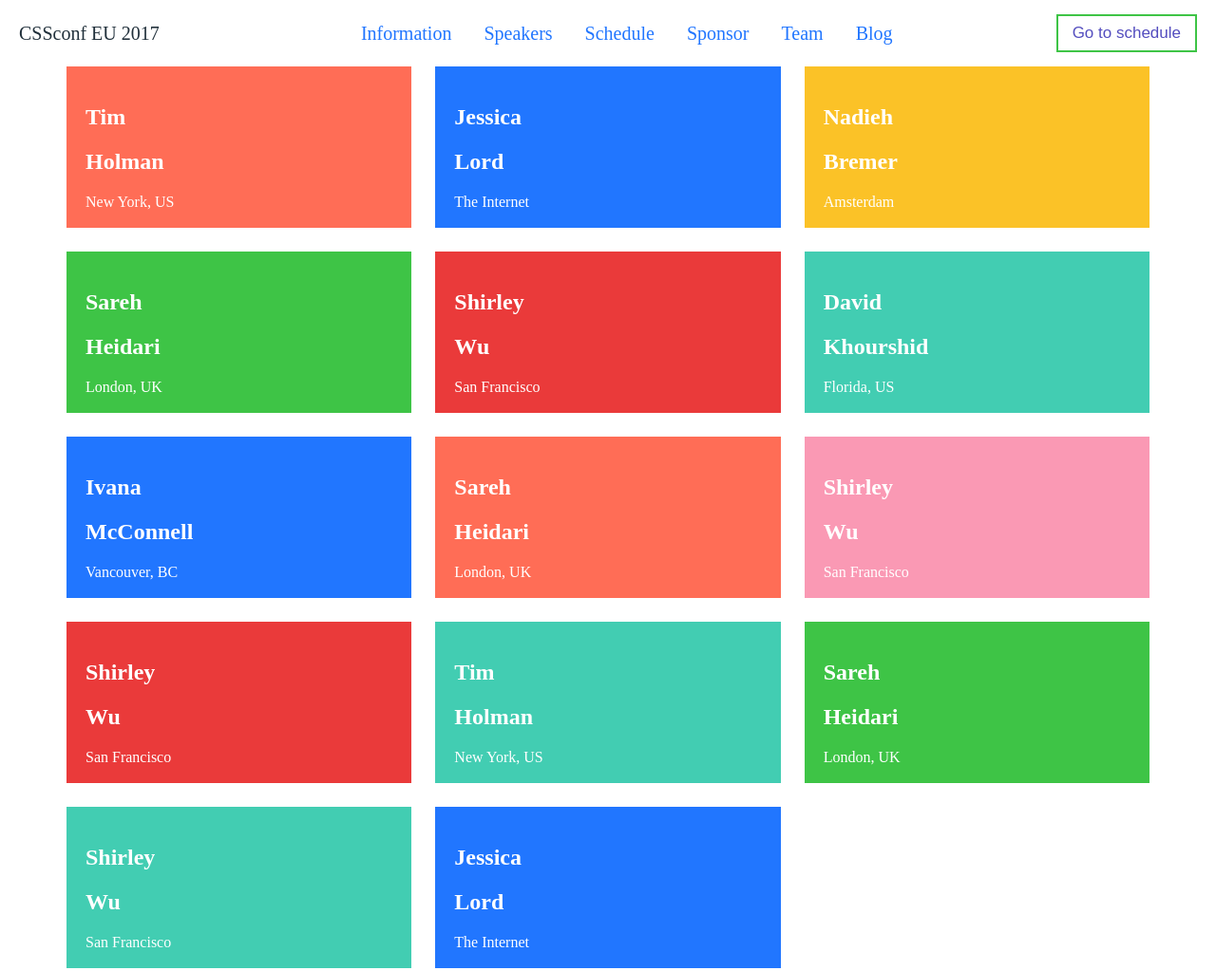
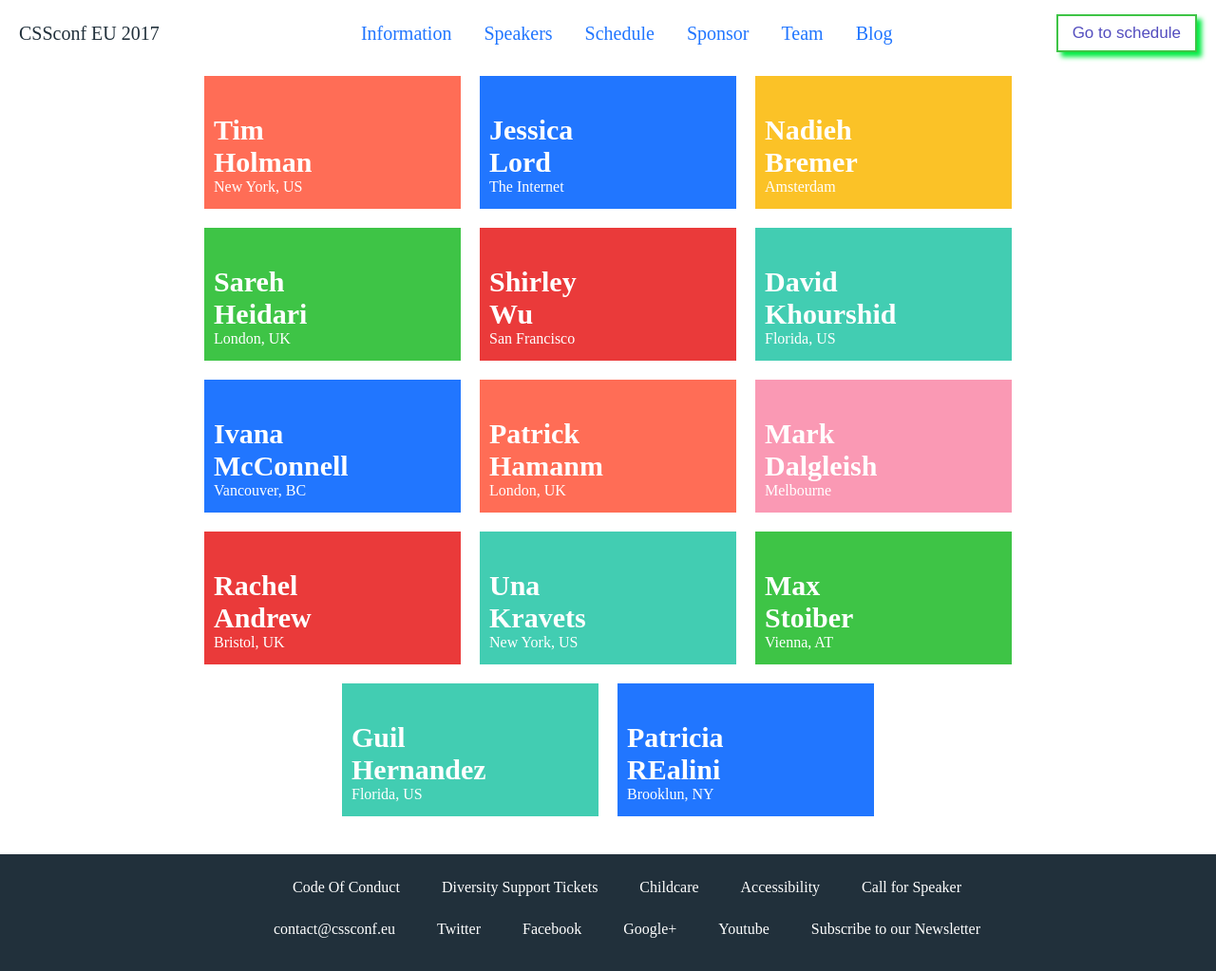
Before and after one commit to muhammadkamil66/CSS-Conf, a plain HTML site: page index.html in a window 1280 px wide. Shown: the top 1023 px of the page at 95% size. Drawn offline with Linux system fonts and the light colour scheme.

Commit message:
css conf test

```diff
--- a/index.html
+++ b/index.html
@@ -61,39 +61,39 @@
 			<p>Vancouver, BC</p>
 		</div>
 		<div class="orange">
-			<h1>Sareh </h1>
-			<h1>Heidari</h1>
+			<h1>Patrick </h1>
+			<h1>Hamanm</h1>
 			<p>London, UK</p>
 		</div>
 		<div class="pink">
-			<h1>Shirley </h1>
-			<h1>Wu</h1>
-			<p>San Francisco</p>
+			<h1>Mark</h1>
+			<h1>Dalgleish</h1>
+			<p>Melbourne</p>
 		</div>
 		<div class="red">
-			<h1>Shirley </h1>
-			<h1>Wu</h1>
-			<p>San Francisco</p>
+			<h1>Rachel</h1>
+			<h1>Andrew</h1>
+			<p>Bristol, UK</p>
 		</div>
 		<div class="light-green">
-			<h1>Tim </h1>
-			<h1>Holman</h1>
+			<h1>Una </h1>
+			<h1>Kravets</h1>
 			<p>New York, US</p>
 		</div>
 		<div class="dark-green">
-			<h1>Sareh </h1>
-			<h1>Heidari</h1>
-			<p>London, UK</p>
+			<h1>Max </h1>
+			<h1>Stoiber</h1>
+			<p>Vienna, AT</p>
 		</div>
 		<div class="light-green-2">
-			<h1>Shirley </h1>
-			<h1>Wu</h1>
-			<p>San Francisco</p>
+			<h1>Guil </h1>
+			<h1>Hernandez</h1>
+			<p>Florida, US</p>
 		</div>
 		<div class="blue">
-			<h1>Jessica </h1>
-			<h1>Lord</h1>
-			<p>The Internet</p>
+			<h1>Patricia </h1>
+			<h1>REalini</h1>
+			<p>Brooklun, NY</p>
 		</div>
 
 
--- a/style.css
+++ b/style.css
@@ -9,7 +9,9 @@ header{
 	height: 70px;
 	position: sticky;
 	top: 0;
+
 }
+
 .logo{
 	color: #21303b;
 	padding-left: 20px;
@@ -18,14 +20,25 @@ header{
 }
 .logo:hover{
 	color: #2176ff;
+	cursor: pointer;
 }
+/*.logo:hover{
+	color: #21303b;
+}*/
 .nav-bar li {
 	display: inline-block;
 	margin: 0 15px;
 	color: #2176ff;
 	font-size:  20px ;
 }
+.nav-bar li:hover{
+	color: lightblue;
+	cursor: pointer;
+}
 button{
+	-webkit-box-shadow: 5px 5px 5px 0px rgba(3,236,69,1);
+	-moz-box-shadow: 5px 5px 5px 0px rgba(3,236,69,1);
+	box-shadow: 5px 5px 5px 0px rgba(3,236,69,1);
 	border:2px solid #3ec446;
 	color: #544ebf;
 	padding: 8px 15px;
@@ -34,81 +47,99 @@ button{
 	font-size:  17px ;
 
 }
+button:hover{
+	color: lightblue;
+	cursor: pointer;
+}
 article{
 	/*display: grid;
   	grid-column-gap: 50px;
   	grid-template-columns: auto auto auto;*/
-  	display: grid;
+  	/*display: grid;
     grid-gap: 25px;
     grid-template-columns: repeat(3, minmax(200px, 1fr));
     grid-auto-rows: 170px;
-    margin: 0px 70px;
+    margin: 0px 70px;*/
+    display: flex;
+    flex-wrap: wrap;
+    align-items: center;
+    justify-content: center;
+    width: 70%;
+    margin: 0px auto;
+
+
 }
 /*.orange :nth-child(1) {
     grid-column: 1/ span 3;
 }*/
+article div:hover{
+	background-color: #21303b;
+}
 article div{
 	color: white;
 	cursor: pointer;
-}
-article div:hover{
-	background-color: grey;
+	width: 250px;
+	height: 120px;
+	padding: 10px;
+	margin: 10px;
+	align-items: center;
+
 }
 .orange{
 	background-color: #ff6d56;
-	padding: 20px;
 }
 .blue{
 	background-color: #2176ff;
-	padding: 20px;
 }
 .yellow{
-	padding: 20px;
 	background-color: #fbc227;
 }
 .green{
 	background-color: #3ec446;
-	padding: 20px;
 }
 .red{
 	background-color: #ea3a3a;
-	padding: 20px;
 
 }
 .skyblue{
 	background-color: #42cdb2;
-	padding: 20px;
 
 }
 .light-blue{
 	background-color:
-	padding: 20px;
 
 }
 .orange{
 	background-color: #ff6d56;
-	padding: 20px;
 
 }
 .pink{
 	background-color: #fa99b4;
-	padding: 20px;
 
 }
 .light-green{
 	background-color: #42cdb2;
-	padding: 20px;
 
 
 }
 .dark-green{
 	background-color: #3ec446;
-	padding: 20px;
 
 }
 .light-green-2{
 	background-color: #42cdb2;
-	padding: 20px;
+}
+div h1, p{
+	margin: 0px;
+	padding: 0px;
+}
+div h1:first-child{
+	font-size: 30px;
+	margin-top: 30px;
+}
+div h1{
+	font-size: 30px;
+
 }
 footer{
 	background-color: #21303b;
@@ -133,6 +164,7 @@ footer .nav-bar-1 li{
 footer .nav-bar-2 li{
 	display: inline-block;
 	margin: 0 20px ;
-
-
 }
+footer ul li:hover{
+	color: #fde093;
+}
```
